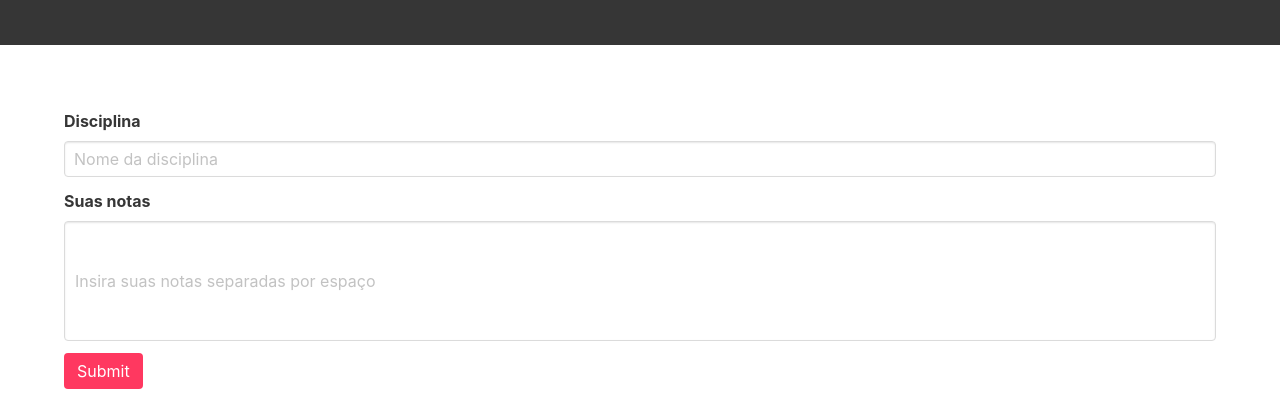
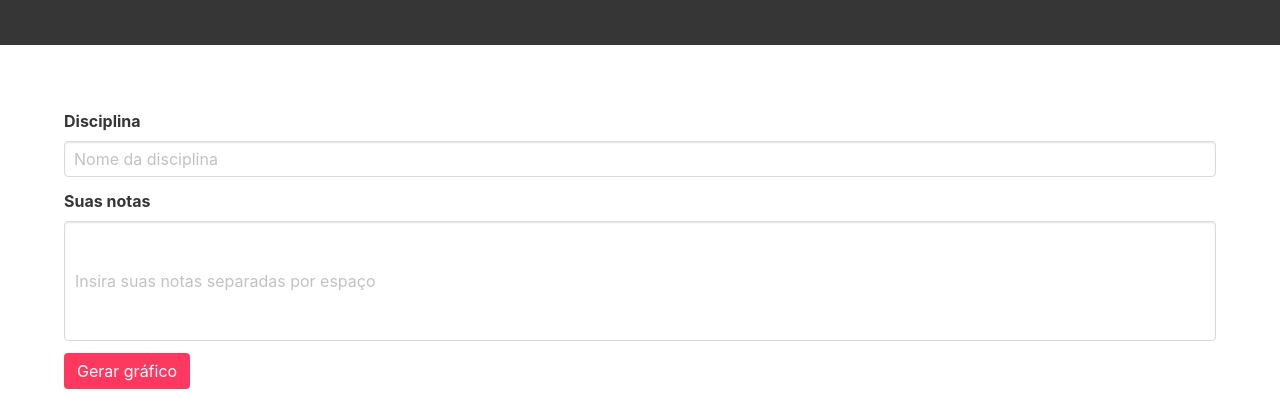
Before and after one commit to requisitos/requisitos.github.io, a website: page index.html in a window 1280 px wide. Shown: the part 116-514 px from the top of the page. Drawn offline with nearby package versions, Linux system fonts and the light colour scheme.

Commit message:
Update index.html

```diff
--- a/index.html
+++ b/index.html
@@ -41,7 +41,7 @@
 
                   <div class="field is-grouped">
                     <div class="control">
-                      <button id="read" class="button is-danger">Submit</button>
+                      <button id="read" class="button is-danger">Gerar gráfico</button>
                     </div>
                   </div>
 
```
